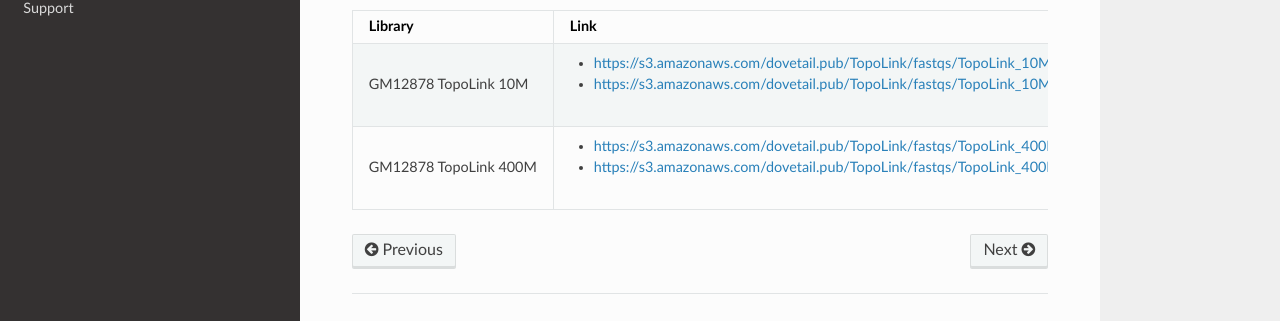
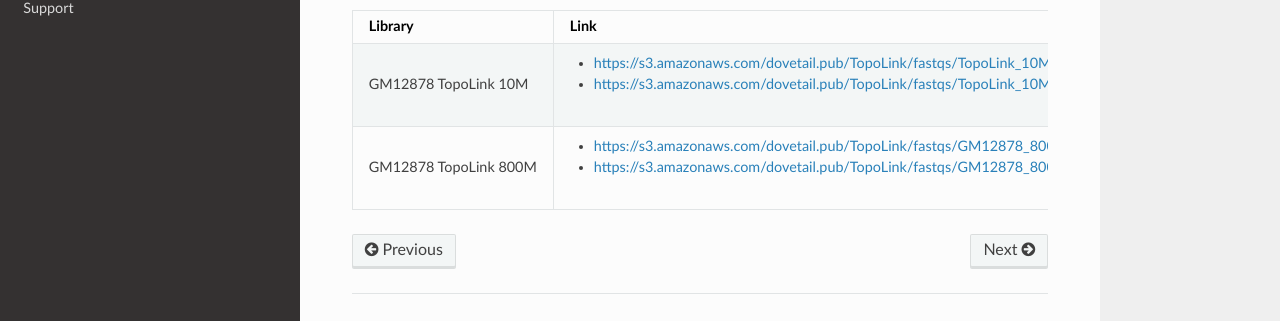
Before and after one commit to dovetail-genomics/TopoLink, a Sphinx documentation site: the page built from docs/source/data_sets.rst, in a window 1280 px wide. Shown: the part 353-674 px from the top of the page. Built offline with Sphinx 7.4.7 and the Read the Docs theme 3.1.0, drawn with Linux system fonts in a browser that asks for light colours.

Commit message:
Updating 800M topolink dataset

```diff
--- a/docs/source/data_sets.rst
+++ b/docs/source/data_sets.rst
@@ -19,6 +19,6 @@
 | GM12878 TopoLink 10M  | - https://s3.amazonaws.com/dovetail.pub/TopoLink/fastqs/TopoLink_10M_R1.fastq.gz  |
 |                       | - https://s3.amazonaws.com/dovetail.pub/TopoLink/fastqs/TopoLink_10M_R2.fastq.gz  |
 +-----------------------+-----------------------------------------------------------------------------------+
-| GM12878 TopoLink 400M | - https://s3.amazonaws.com/dovetail.pub/TopoLink/fastqs/TopoLink_400M_R1.fastq.gz |
-|                       | - https://s3.amazonaws.com/dovetail.pub/TopoLink/fastqs/TopoLink_400M_R2.fastq.gz |
+| GM12878 TopoLink 800M | - https://s3.amazonaws.com/dovetail.pub/TopoLink/fastqs/GM12878_800M.R1.fastq.gz  |
+|                       | - https://s3.amazonaws.com/dovetail.pub/TopoLink/fastqs/GM12878_800M.R2.fastq.gz  |
 +-----------------------+-----------------------------------------------------------------------------------+
```
